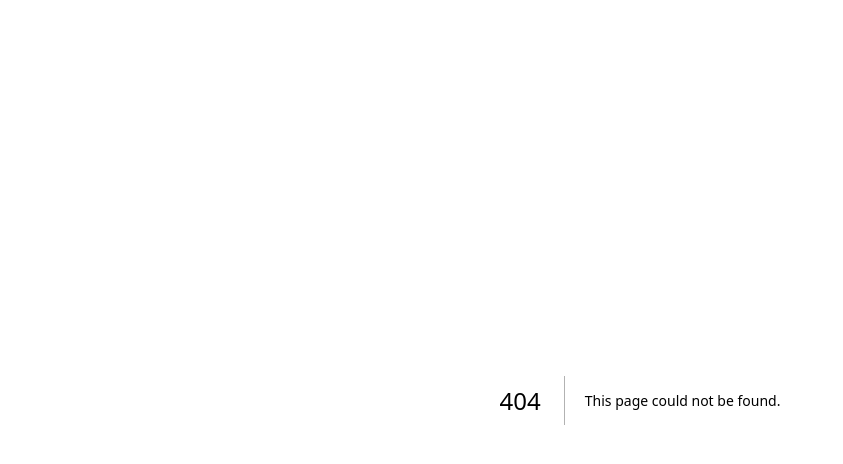
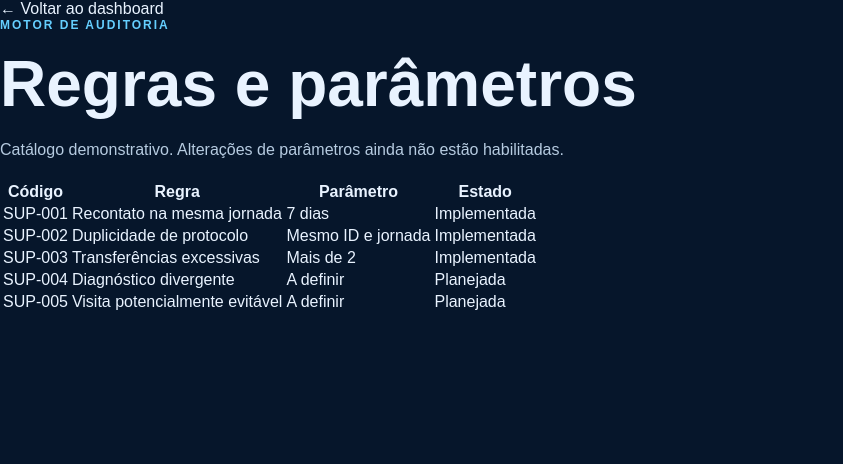
Before and after one commit to EdmarAdami/isp-efficiency, a Next.js app in the folder apps/web/: page /dashboard/regras in a window 1280 px wide. Before the commit this address had no page. Shown: the top 464 px of the page, without its empty margins (0-843 px from the left). Built offline with nearby package versions, Linux system fonts and the light colour scheme.

Commit message:
feat: dashboard prototype apps/web/app/dashboard/regras/page.tsx

```diff
--- /dev/null
+++ b/apps/web/app/dashboard/regras/page.tsx
@@ -0,0 +1,3 @@
+import Link from 'next/link';
+const rules=[{id:'SUP-001',name:'Recontato na mesma jornada',parameter:'7 dias',state:'Implementada'},{id:'SUP-002',name:'Duplicidade de protocolo',parameter:'Mesmo ID e jornada',state:'Implementada'},{id:'SUP-003',name:'Transferências excessivas',parameter:'Mais de 2',state:'Implementada'},{id:'SUP-004',name:'Diagnóstico divergente',parameter:'A definir',state:'Planejada'},{id:'SUP-005',name:'Visita potencialmente evitável',parameter:'A definir',state:'Planejada'}];
+export default function Rules(){return <main className="simplePage"><Link href="/dashboard">← Voltar ao dashboard</Link><div className="eyebrow">Motor de auditoria</div><h1>Regras e parâmetros</h1><p>Catálogo demonstrativo. Alterações de parâmetros ainda não estão habilitadas.</p><div className="dataPanel"><div className="tableScroll"><table><thead><tr><th>Código</th><th>Regra</th><th>Parâmetro</th><th>Estado</th></tr></thead><tbody>{rules.map(r=><tr key={r.id}><td>{r.id}</td><td>{r.name}</td><td>{r.parameter}</td><td><span className="status">{r.state}</span></td></tr>)}</tbody></table></div></div></main>}
```
